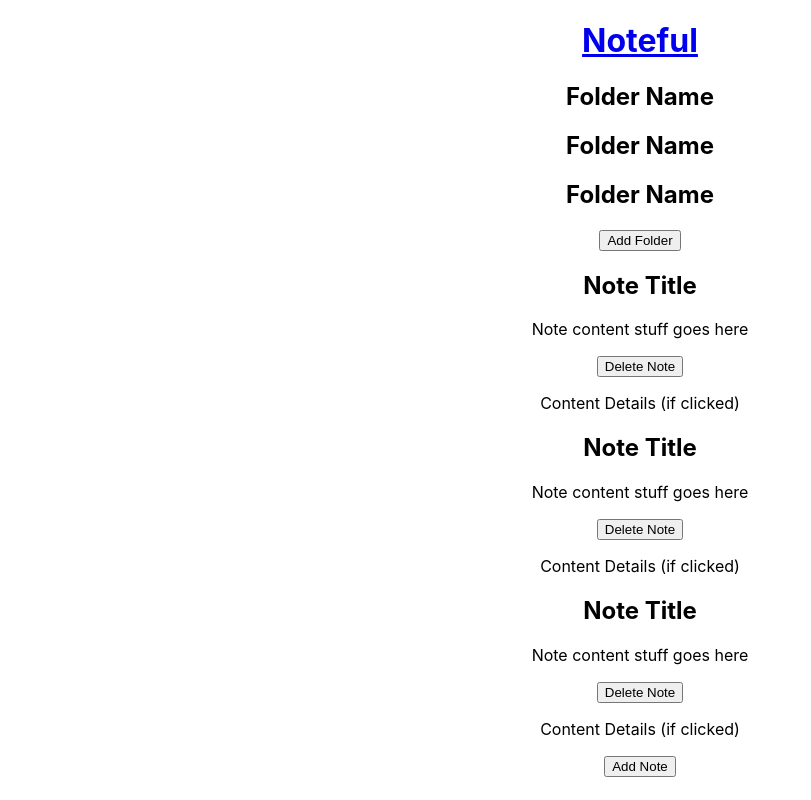
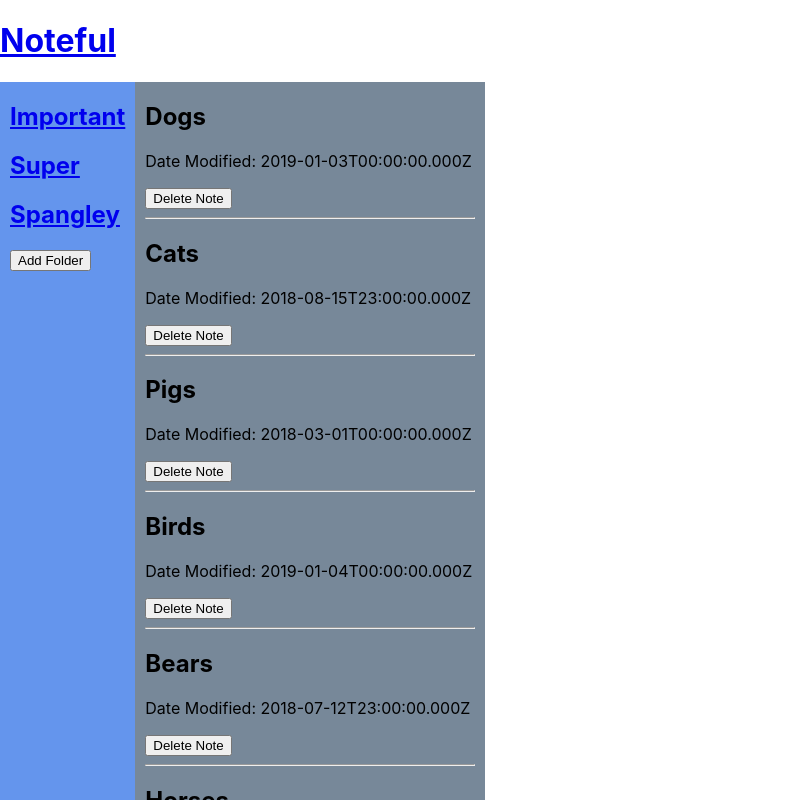
Before and after one commit to prashpoonu/noteful-checkpoint14, a React (Create React App) app: page / in a window 1280 px wide. Shown: the top 800 px of the page, without its empty margins (0-811 px from the left). Built offline with nearby package versions, Linux system fonts and the light colour scheme.

Commit message:
implemented links to filters and filtered notes

```diff
--- a/src/App.css
+++ b/src/App.css
@@ -1,3 +1,16 @@
-.App {
-  text-align: center;
+
+.main {
+  display: flex;
 }
+
+.sidebar {
+  background-color: cornflowerblue;
+  padding: 0 10px;
+  min-width: 50px;
+}
+
+.notelist {
+  background-color: lightslategray;
+  padding: 0 10px;
+  min-width: 150px;
+}
--- a/src/App.js
+++ b/src/App.js
@@ -2,6 +2,9 @@ import React, { Component } from 'react';
 import { Route, Link } from 'react-router-dom';
 import Main from './Main/Main';
 import './App.css';
+import SideBar from './SideBar/SideBar';
+import NoteList from './NoteList/NoteList';
+import NoteListFiltered from './NoteList/NoteListFiltered';
 import Folder from './Folder/Folder';
 import Note from './Note/Note';
 
@@ -13,24 +16,31 @@ export default class App extends Component {
           <h1><Link to='/'>Noteful</Link></h1>
         </header>
 
+        <main role="main" className="main">
           {/* <Main /> */}
           <Route
             exact path="/"
-            render={() =>
-              <Main />}
+            component={Main}
+            />
+
+
+          <Route  // what goes in the address bar
+            path="/folder/:folderId"  //that colon is some variable that's passed in
+            component={SideBar}
             />
 
           <Route
-            path="/folder" //folder.id
-            render={() =>
-              <Folder />}
+            path="/folder/:folderId" //folder.id
+            component={NoteListFiltered}
             />
+
 
           <Route
             path="note" //note.id
             render={() =>
               <Note />}
             />
+        </main>
       </div>
     );
   }
--- a/src/Folder/Folder.js
+++ b/src/Folder/Folder.js
@@ -1,10 +1,12 @@
 import React, { Component } from 'react';
+import { Link } from 'react-router-dom';
 
 export default class Folder extends Component {
+    // don't worry about constructor props, maybe when doing state
     render() {
         return (
             <h2 className="folder">
-               Folder Name
+               {this.props.name}
             </h2>
         );
     }
--- a/src/Main/Main.js
+++ b/src/Main/Main.js
@@ -5,10 +5,10 @@ import NoteList from '../NoteList/NoteList';
 export default class Main extends Component {
     render () {
         return (
-            <main role="main">
+            <>
                 <SideBar />
                 <NoteList />
-            </main>
+            </>
         );
     }
 }
--- a/src/Note/Note.js
+++ b/src/Note/Note.js
@@ -4,10 +4,12 @@ export default class Note extends Component {
     render() {
         return (
             <>
-                <h2 className="note">Note Title</h2>
-                <p>Note content stuff goes here</p>
+                <h2 className="note">{this.props.name}</h2>
+                <p>Date Modified: {this.props.modified}</p>  {/* format date here */}
+
+                {/* <p>Content Details (if clicked)</p> */}
                 <button>Delete Note</button>
-                <p>Content Details (if clicked)</p>
+                <hr />
             </>
         );
     }
--- a/src/NoteList/NoteList.js
+++ b/src/NoteList/NoteList.js
@@ -1,14 +1,19 @@
 import React, { Component } from 'react';
 import Note from '../Note/Note';
 import AddNote from '../AddNote/AddNote';
+import DATA from '../dummystore';
+
+// this shows everything (all the notes)
 
 export default class NoteList extends Component {
     render () {
+        let notes = DATA.notes.map(note =>
+            <Note {...note} />
+        );
+
         return (
-            <section aria-label="notes-list" className="notes-list">
-                <Note />
-                <Note />
-                <Note />
+            <section aria-label="notelist" className="notelist">
+                {notes}
                 <AddNote />
             </section>
         )
--- /dev/null
+++ b/src/NoteList/NoteListFiltered.js
@@ -0,0 +1,26 @@
+import React, { Component } from 'react';
+import Note from '../Note/Note';
+import AddNote from '../AddNote/AddNote';
+import DATA from '../dummystore';
+
+// this has the filtered list of notes
+
+export default class NoteListFiltered extends Component {
+    render () {
+        const folder = DATA.folders.find(folder => folder.id === this.props.match.params.folderId);
+            //Important part )
+
+        let notes = DATA.notes.map(note => {            // this is what's in the URL
+            if (folder.id === note.folderId) {
+                return <Note {...note} />
+            }
+        });
+
+        return (
+            <section aria-label="notelist" className="notelist">
+                {notes}
+                <AddNote />
+            </section>
+        )
+    }
+}
--- a/src/SideBar/SideBar.js
+++ b/src/SideBar/SideBar.js
@@ -1,14 +1,20 @@
 import React, { Component } from 'react';
+import { Link } from 'react-router-dom';
 import Folder from '../Folder/Folder';
 import AddFolder from '../AddFolder/AddFolder';
+import DATA from '../dummystore';
 
 export default class SideBar extends Component {
     render () {
+        let folders = DATA.folders.map(folder =>
+            <Link to={`/folder/${folder.id}`}>
+                <Folder name={folder.name} id={folder.id} />
+            </Link>
+        );
+
         return (
             <section aria-label="sidebar" className="sidebar">
-                <Folder />
-                <Folder />
-                <Folder />
+                {folders}
                 <AddFolder />
             </section>
         );
```
